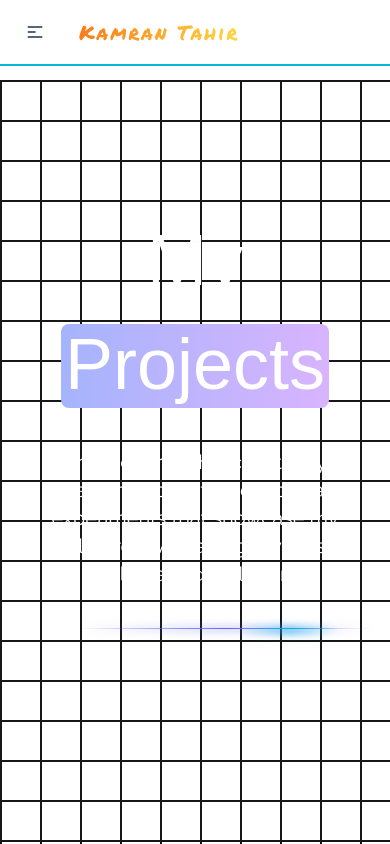
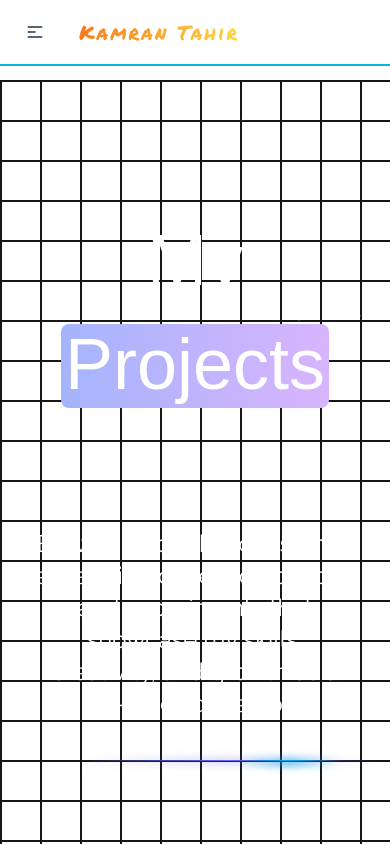
Before and after one commit to kamrantahir2/Portfolio, a React (Vite) app: page /projects in a window 390 px wide. Shown: the top 844 px of the page. Built offline with nearby package versions, Linux system fonts and the light colour scheme; a web font is replaced by a local one.

Commit message:
Small styling chnage

```diff
--- a/src/components/Projects.jsx
+++ b/src/components/Projects.jsx
@@ -6,6 +6,8 @@ import React, { useId, useRef, useState } from "react";
 import { AnimatePresence, motion } from "motion/react";
 import { useOutsideClick } from "../hooks/use-outside-click";
 import { cn } from "../lib/utils";
+import { ShootingStars } from "./shooting-stars";
+import { StarsBackground } from "./stars-background";
 
 const Projects = () => {
   const [active, setActive] = useState(null);
@@ -35,7 +37,7 @@ const Projects = () => {
 
   return (
     <div className="absolute top-20 ">
-      <div className="relative  h-screen bg-white dark:bg-black">
+      <div className="relative h-screen bg-white dark:bg-black">
         <div
           className={cn(
             "pointer-events-none absolute inset-0 [background-size:40px_40px] select-none",
@@ -56,7 +58,7 @@ const Projects = () => {
           <Highlight className="text-blackdark:text-white">Projects</Highlight>
         </h1>
 
-        <h3 className="md:text-2xl text-xl lg:text-3xl text-center text-white relative z-20 mt-12 md:mx-12 mx-8">
+        <h3 className="md:text-2xl text-2xl lg:text-3xl text-center text-white relative z-20 mt-32 md:mt-12 md:mx-12 mx-8">
           Browse through a constantly expanding collection of apps and
           experiments that showcase my skills, creativity, and growth as a
           full-stack developer.
@@ -75,7 +77,7 @@ const Projects = () => {
         </div>
       </div>
 
-      <div className=" mb-24 mt-16" triggerOnce>
+      <div className=" mb-24 mt-16 relative z-[3]" triggerOnce>
         <AnimatePresence>
           {active && typeof active === "object" && (
             <motion.div
@@ -173,7 +175,7 @@ const Projects = () => {
           ) : null}
         </AnimatePresence>
         <Fade triggerOnce>
-          <ul className="md:max-w-6xl max-w-5/6 mx-auto w-11/12 grid grid-cols-1 md:grid-cols-2 items-start gap-48 ">
+          <ul className="md:max-w-6xl max-w-5/6 mx-auto w-11/12 grid grid-cols-1 md:grid-cols-2 items-start md:gap-48 gap-12 ">
             {cards.map((card, index) => (
               <motion.div
                 layoutId={`card-${card.title}-${id}`}
@@ -211,6 +213,8 @@ const Projects = () => {
           </ul>
         </Fade>
       </div>
+      <ShootingStars />
+      <StarsBackground />
     </div>
   );
 };
--- a/src/index.css
+++ b/src/index.css
@@ -9,7 +9,7 @@
 
   color-scheme: light dark;
   color: rgba(255, 255, 255, 0.87);
-  background-color: #19191a;
+  background-color: #08000b;
 
   font-synthesis: none;
   text-rendering: optimizeLegibility;
```
